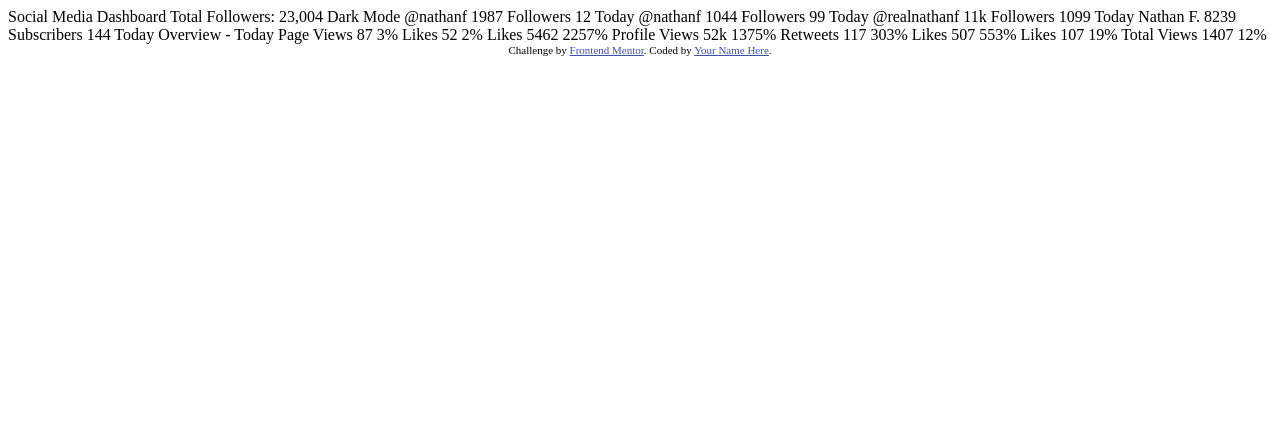
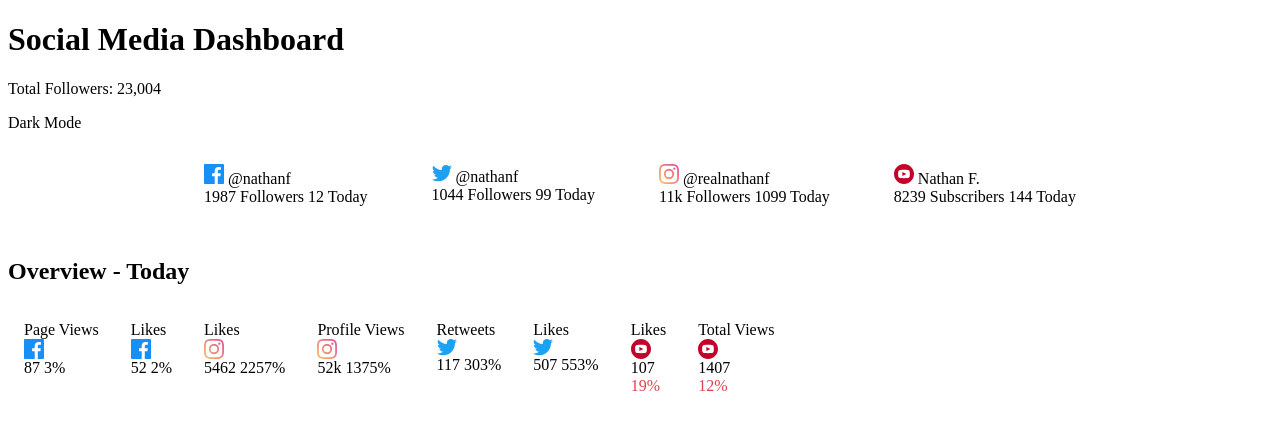
Before and after one commit to carolinavero/social-media-dashboard-theme, a plain HTML site: page index.html in a window 1280 px wide. Drawn offline with Linux system fonts and the light colour scheme.

Commit message:
files and html

```diff
--- a/index.html
+++ b/index.html
@@ -2,86 +2,139 @@
 <html lang="en">
 <head>
   <meta charset="UTF-8">
-  <meta name="viewport" content="width=device-width, initial-scale=1.0"> <!-- displays site properly based on user's device -->
+  <meta name="viewport" content="width=device-width, initial-scale=1.0">
 
   <link rel="icon" type="image/png" sizes="32x32" href="./images/favicon-32x32.png">
 
-  <title>Frontend Mentor | [Challenge Name Here]</title>
+  <link rel="stylesheet" href="styles.css">
 
-  <!-- Feel free to remove these styles or customise in your own stylesheet 👍 -->
-  <style>
-    .attribution { font-size: 11px; text-align: center; }
-    .attribution a { color: hsl(228, 45%, 44%); }
-  </style>
+  <title>Frontend Mentor | Social Media Dashboard</title>
+
 </head>
 <body>
 
+  <main>
+    <div>
+      <h1>
         Social Media Dashboard
+      </h1>
+      <p>
         Total Followers: 23,004
+      </p>
+    </div>
 
+    <div>
       Dark Mode
+    </div>
 
+    <div class="card-block">
 
-
+      <div class="card">
+        <div>
+          <img src="images/icon-facebook.svg" alt="facebook">
           @nathanf
+        </div>
         1987
         Followers
         12 Today
+      </div>
 
+      <div class="card">
+        <div>
+          <img src="images/icon-twitter.svg" alt="twitter">
             @nathanf
+        </div>
           1044
           Followers
           99 Today
+      </div>
 
+      <div class="card">
+        <div>
+          <img src="images/icon-instagram.svg" alt="instagram">
           @realnathanf
+        </div>
         11k
         Followers
         1099 Today
+      </div>
 
+      <div class="card">
+        <div>
+          <img src="images/icon-youtube.svg" alt="youtube">
           Nathan F.
+        </div>
         8239
         Subscribers
         144 Today
+      </div>
+    </div>
 
 
+    <h2>
+      Overview - Today
+    </h2>
 
-  Overview - Today
+    <div class="card-overview-block">
 
+      <div class="card-overview">
         Page Views
+        <img src="images/icon-facebook.svg" alt="facebook">
         87
         3%
+      </div>
+      <div class="card-overview">
+        Likes
+        <img src="images/icon-facebook.svg" alt="facebook">
+        52
+        2%
+      </div>
+      <div class="card-overview">
 
         Likes
-  52
-  2%
-
-  Likes
+        <img src="images/icon-instagram.svg" alt="instagram">
         5462
         2257%
+      </div>
+      <div class="card-overview">
 
         Profile Views
+        <img src="images/icon-instagram.svg" alt="instagram">
         52k
         1375%
+      </div>
+      <div class="card-overview">
 
         Retweets
+        <img src="images/icon-twitter.svg" alt="twitter">
         117
         303%
-
+      </div>
+      <div class="card-overview">
         Likes
+        <img src="images/icon-twitter.svg" alt="twitter">
         507
         553%
+      </div>
+      <div class="card-overview">
+        Likes
+        <img src="images/icon-youtube.svg" alt="youtube">
+        107
+        <span class="negative-result">19%</span>
+      </div>
+      <div class="card-overview">
+       Total Views
+       <img src="images/icon-youtube.svg" alt="youtube">
 
-  Likes
-  107
-  19%
+        1407
+        <span class="negative-result">12%</span>
+      </div>
 
-  Total Views
-  1407
-  12%
+    </div>
 
-  <div class="attribution">
-    Challenge by <a href="https://www.frontendmentor.io?ref=challenge" target="_blank">Frontend Mentor</a>.
-    Coded by <a href="#">Your Name Here</a>.
-  </div>
+
+  </main>
+
+  <script src="script.js"></script>
 </body>
 </html>
--- /dev/null
+++ b/styles.css
@@ -0,0 +1,86 @@
+/* Mobile: 375px
+Desktop: 1440px
+
+- Lime Green: hsl(163, 72%, 41%)
+- Bright Red: hsl(356, 69%, 56%)
+
+
+#### Dark Theme
+
+- Toggle: linear gradient hsl(210, 78%, 56%) to hsl(146, 68%, 55%)
+
+#### Light Theme
+
+- Toggle: hsl(230, 22%, 74%)
+
+### Neutral
+
+#### Dark Theme
+
+- Very Dark Blue (BG): hsl(230, 17%, 14%)
+- Very Dark Blue (Top BG Pattern): hsl(232, 19%, 15%)
+- Dark Desaturated Blue (Card BG): hsl(228, 28%, 20%)
+- Desaturated Blue (Text): hsl(228, 34%, 66%)
+- White (Text): hsl(0, 0%, 100%)
+
+#### Light Theme
+
+- White (BG): hsl(0, 0%, 100%)
+- Very Pale Blue (Top BG Pattern): hsl(225, 100%, 98%)
+- Light Grayish Blue (Card BG): hsl(227, 47%, 96%)
+- Dark Grayish Blue (Text): hsl(228, 12%, 44%)
+- Very Dark Blue (Text): hsl(230, 17%, 14%)
+
+## Typography
+
+### Body Copy
+
+- Font size (Overview Card Headings): 14px
+
+### Font
+
+- Family: [Inter](https://fonts.google.com/specimen/Inter)
+- Weights: 400, 700 */
+
+
+:root {
+    --facebook: hsl(208, 92%, 53%);
+    --twitter: hsl(203, 89%, 53%);
+    --instagram: linear gradient hsl(37, 97%, 70%) to hsl(329, 70%, 58%);
+    --youtube: hsl(348, 97%, 39%);
+
+    --limeGreen: hsl(163, 72%, 41%);
+    --brightRed: hsl(356, 69%, 56%);
+}
+
+.card-block {
+    display: flex;
+    align-items: center;
+    justify-content: center;
+}
+.card {
+    padding: 2rem;
+    display: flex;
+    flex-direction: column;
+}
+
+.card-overview {
+    padding: 1rem;
+    display: flex;
+    flex-direction: column;
+}
+.card-overview-block {
+    display: flex;
+
+}
+
+.positive-result {
+    color: var(--limeGreen);
+}
+.negative-result {
+    color: var(--brightRed);
+}
+
+img {
+    max-width: 20px;
+}
```
Also changed, not shown: script.js (added). Lines whose indentation alone changed are shown as unchanged.
